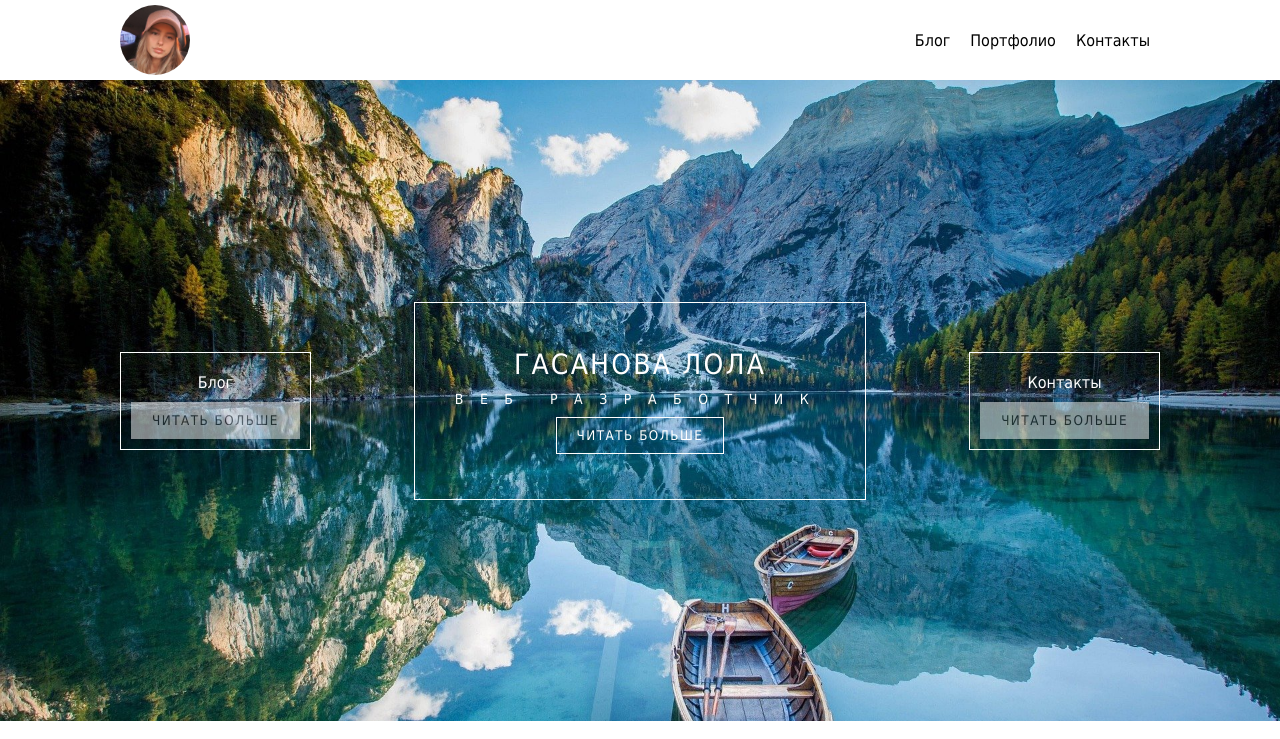
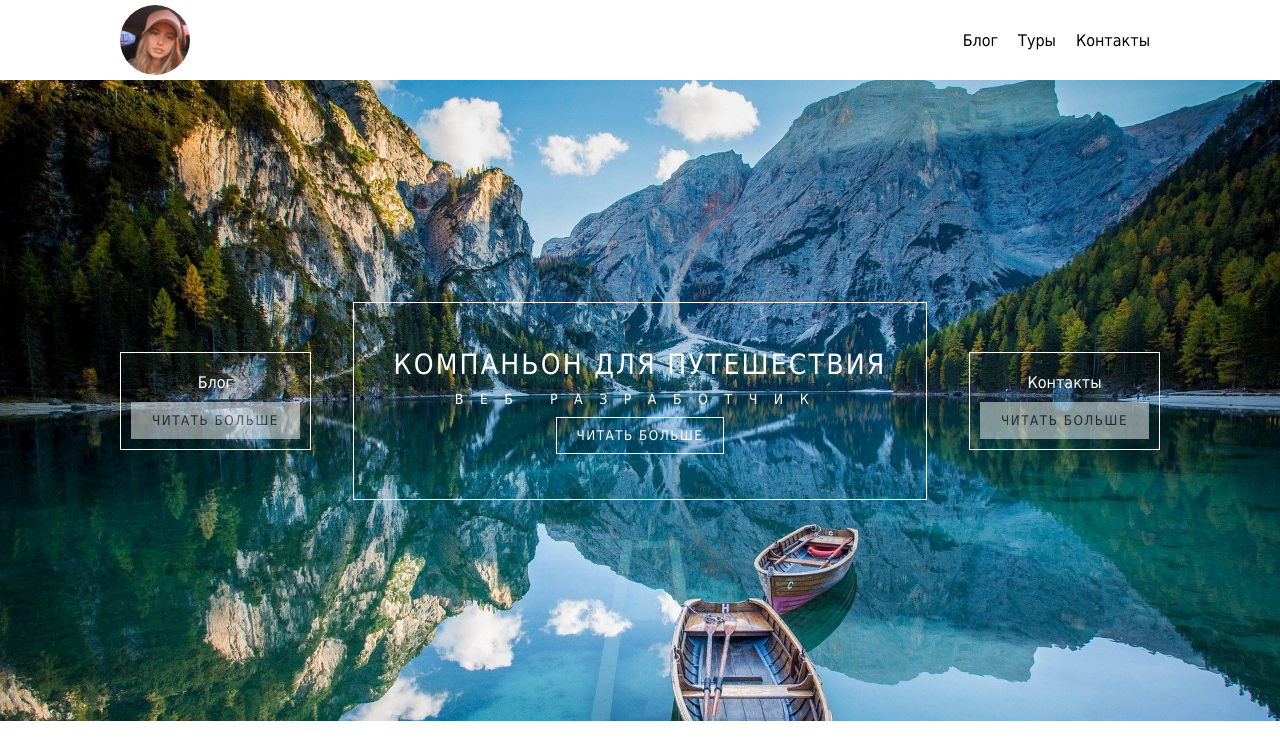
Before and after one commit to GasanovaLola/tr.io.github, a plain HTML site: page index.html in a window 1280 px wide. Shown: the top 739 px of the page. Drawn offline with Linux system fonts and the light colour scheme.

Commit message:
commit c

```diff
--- a/index.html
+++ b/index.html
@@ -13,7 +13,7 @@
                 <div class="logo"></div>
                 <nav>
                     <li class="nav_item"><span class="nav_item_span">Блог</span></li>
-                    <li class="nav_item"><span class="nav_item_span">Портфолио</span></li>
+                    <li class="nav_item"><span class="nav_item_span">Туры</span></li>
                     <li class="nav_item"><span class="nav_item_span">Контакты</span></li>
                 </nav>
             </div>
@@ -25,7 +25,7 @@
                     <button class="main_button_second">Читать больше</button>
                 </div>
                 <div class="main_container">
-                    <p class="main_text">Гасанова Лола</p>
+                    <p class="main_text">компаньон для путешествия</p>
                     <p class="sub_main_text">Веб разработчик</p>
                     <button class="main_button">Читать больше</button>
                 </div>
```
